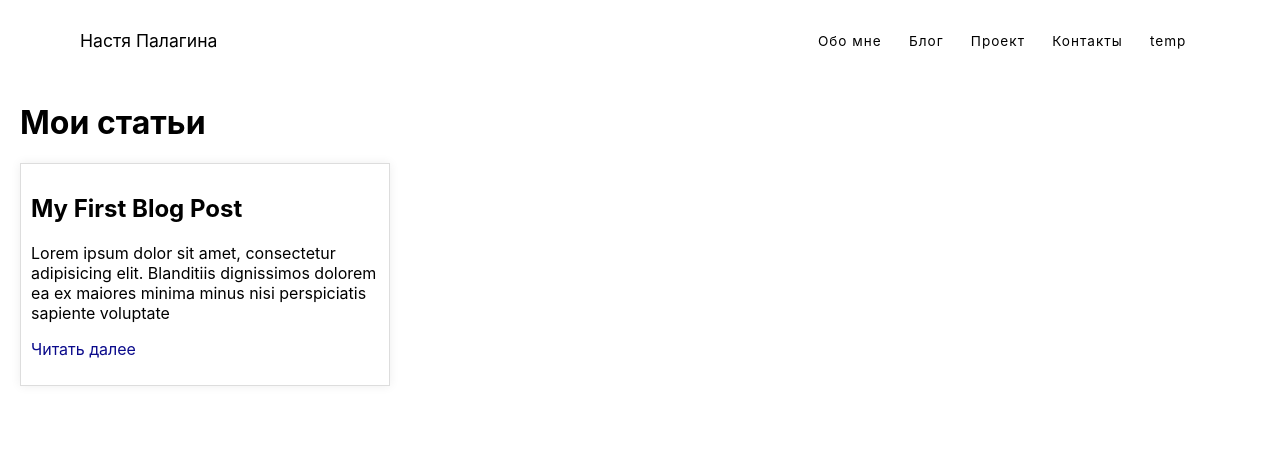
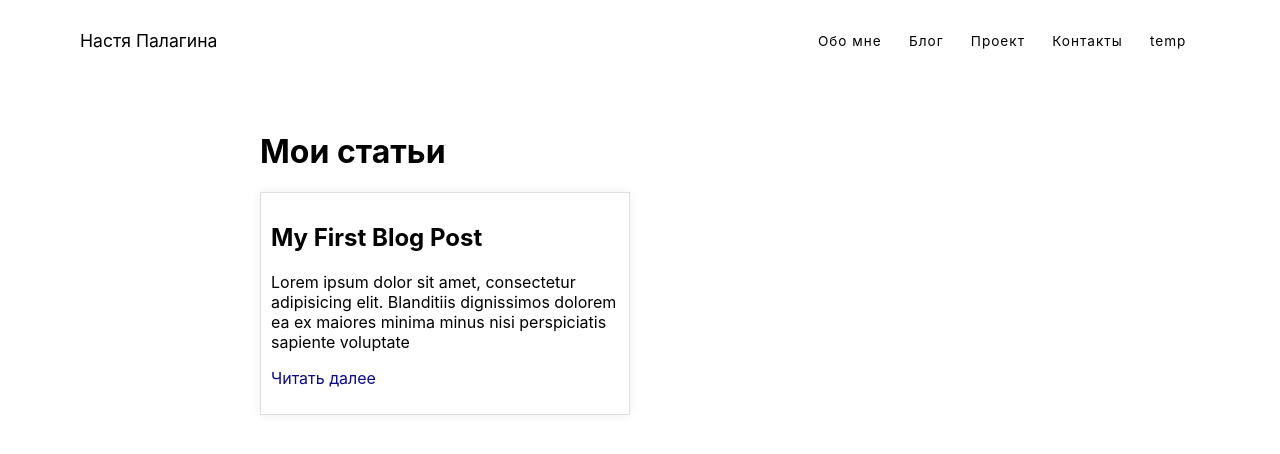
Before and after one commit to neyasha/svelte-test, a SvelteKit app: page /blog in a window 1280 px wide. Shown: the top 454 px of the page. Built offline with nearby package versions, Linux system fonts and the light colour scheme.

Commit message:
add pages4

```diff
--- a/src/routes/+layout.svelte
+++ b/src/routes/+layout.svelte
@@ -10,7 +10,6 @@
 </nav>
 
 <div class="container">
-    <!--Pages will be injected below-->
     <slot></slot>
 </div>
 <script>
--- a/src/routes/blog/+page.svelte
+++ b/src/routes/blog/+page.svelte
@@ -24,7 +24,7 @@
 </div>
 <style>
     .container {
-        margin: 50 px auto;
+        margin: 50px auto;
         max-width: 800px;
         padding: 0 20px;
     }
```
